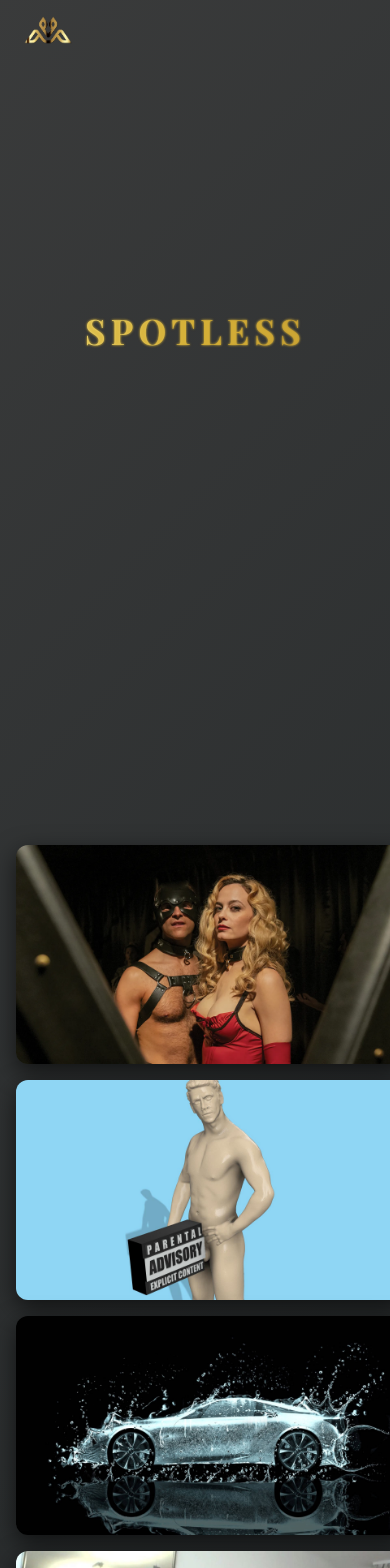
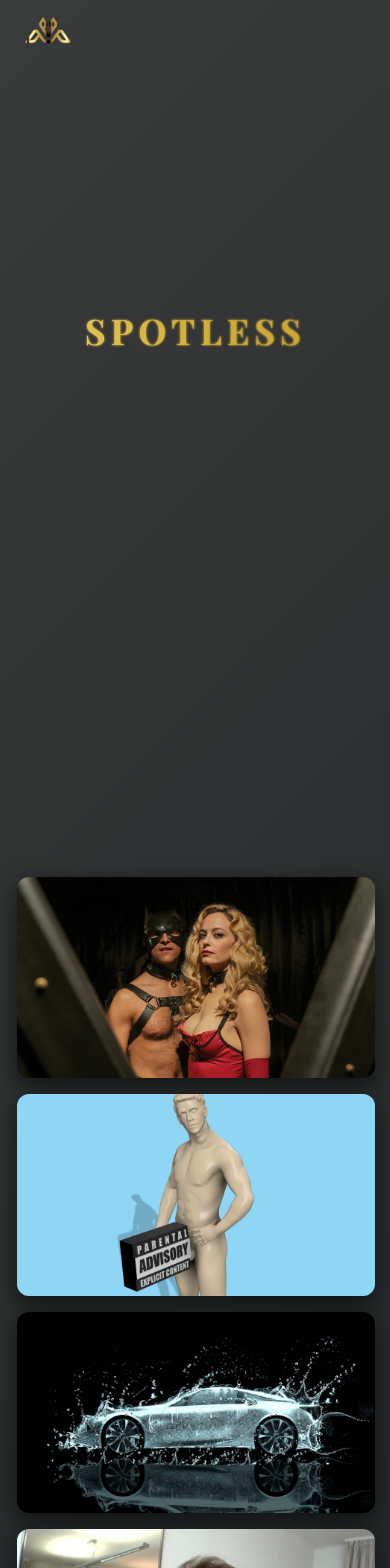
Before and after one commit to miluivits/shynee, a React (Vite) app in the folder client/: page / in a window 390 px wide. Shown: the top 1568 px of the page. Built offline with nearby package versions, Linux system fonts and the light colour scheme.

Commit message:
fixed phone shit

```diff
--- a/client/src/pages/Home.css
+++ b/client/src/pages/Home.css
@@ -1,10 +1,13 @@
 body {
-  scrollbar-width: none;         /* Firefox */
-  -ms-overflow-style: none;      /* IE 10+ */
+  scrollbar-width: none;
+  /* Firefox */
+  -ms-overflow-style: none;
+  /* IE 10+ */
 }
 
 body::-webkit-scrollbar {
-  display: none;                 /* Chrome, Safari, Edge */
+  display: none;
+  /* Chrome, Safari, Edge */
 }
 
 /* — existing styles — */
@@ -46,15 +49,24 @@ body::-webkit-scrollbar {
 
 @media (max-width: 768px) {
   .gallery-section {
-    padding: 2rem 1rem;
-    margin-bottom: 2rem;
+    width: 100%;
+    max-width: 1200px;
+    margin: 3rem auto 0 -15px !important;
+    padding: 5rem 1rem;
+    box-sizing: border-box;
   }
 }
 
-/* opcionális: cím a galériához, ha kell */
 .gallery-section .gallery-title {
   text-align: center;
   font-size: 2rem;
   color: #f5d06f;
-  margin-bottom: 2rem;
 }
+
+.gallery-section {
+  width: 100%;
+  max-width: 1200px;
+  margin: 3rem auto 0 auto;
+  padding: 5rem 1rem;
+  box-sizing: border-box;
+}
--- a/client/src/pages/Kapcsolat.css
+++ b/client/src/pages/Kapcsolat.css
@@ -1,7 +1,7 @@
 .kapcsolat-container {
   display: flex;
   justify-content: center;
-  padding: 40px 20px 80px;
+  padding: 70px 20px 80px;
   background-color: #1e252b;
   font-family: 'Playfair Display', serif;
   color: #f6e27f;
--- a/client/src/pages/Rendeles/Rendelés.css
+++ b/client/src/pages/Rendeles/Rendelés.css
@@ -2,10 +2,11 @@
   display: flex;
   flex-wrap: wrap;
   gap: 2.5rem;
+  height: 90vh;
   justify-content: center;
   align-items: center;
-  padding: 7rem 1rem;
   box-sizing: border-box;
+  margin: 0 auto;
 }
 
 .card-rendeles {
--- a/client/src/pages/Rólunk.css
+++ b/client/src/pages/Rólunk.css
@@ -86,10 +86,3 @@
     height: auto;
   }
 }
-
-.gallery-section {
-  width: 100%;
-  max-width: 2000px;
-  margin-top: 1rem;
-  padding: 5rem 0rem;
-}
```
